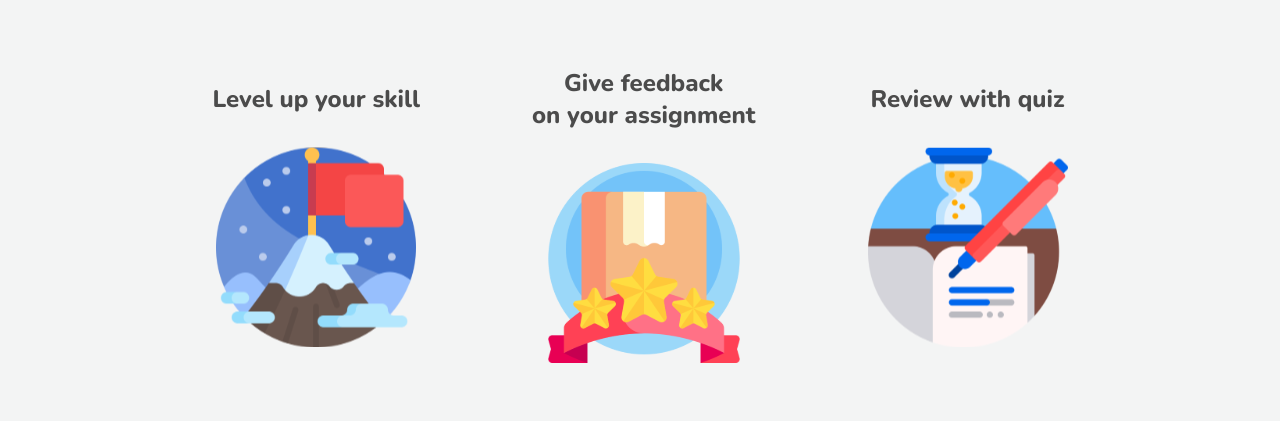
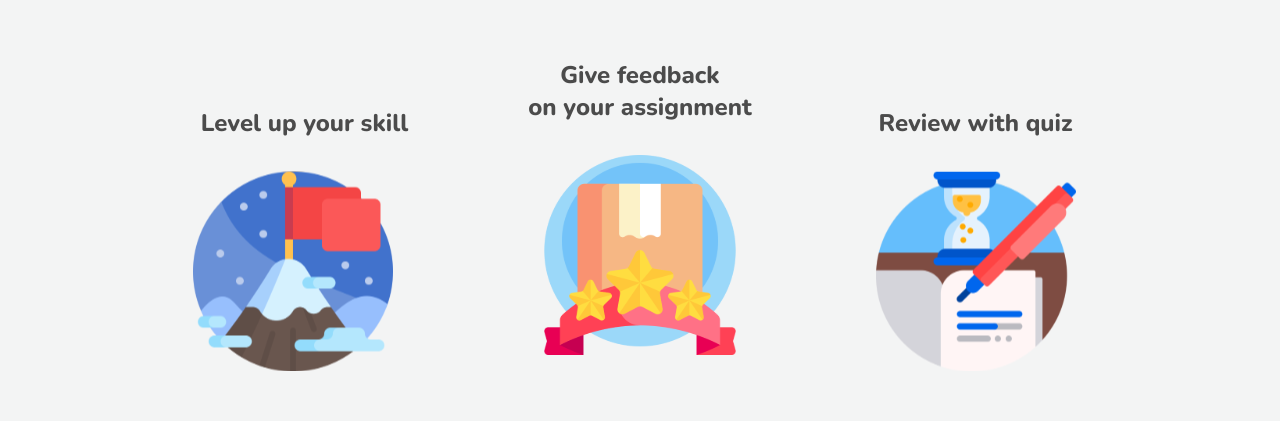
Before and after one commit to shadowbladk/ai-teach, a Next.js app: page / in a window 1280 px wide. Shown: the part 1060-1481 px from the top of the page. Built offline with nearby package versions, Linux system fonts and the light colour scheme.

Commit message:
Third section

```diff
--- a/src/pages/index.tsx
+++ b/src/pages/index.tsx
@@ -41,28 +41,34 @@ function Home() {
             </h1>
             <RecommendedCourse />
           </section>
-          <section className="flex flex-col items-center justify-center px-24 py-20 gap-14">
+          <section className="flex flex-col items-center justify-center px-24 py-20 gap-12">
             <h1 className="text-[32px] font-extrabold text-primary">
               Our Platform
             </h1>
-            <div className="flex flex-row items-center gap-28">
-              <div className="flex flex-col items-center gap-8">
-                <h2 className="text-2xl text-[#4B4B4B] font-semibold">
+            <div className="grid grid-cols-1 gap-12 md:gap-y-16 md:grid-cols-4 md:gap-x-32 lg:max-w-7xl lg:grid-cols-6 lg:gap-16 xl:gap-28">
+              <div className="lg:grid-col items-center gap-8 hidden lg:col-span-2 lg:col-start-1 lg:mt-12 lg:grid">
+                <h2 className="text-2xl text-center text-[#4B4B4B] font-semibold">
                   Level up your skill
                 </h2>
                 <Image className="w-[200px]" src={Levelup} alt={"Level up"} />
               </div>
-              <div className="flex flex-col items-center gap-8">
+              <div className="flex flex-col items-center gap-4 md:gap-8 md:col-span-2 md:col-start-2 md:justify-self-center lg:col-start-3">
                 <h2 className="text-2xl text-center text-[#4B4B4B] font-semibold">
                   Give feedback <br /> on your assignment
                 </h2>
-                <Image className="w-[200px]" src={Feedback} alt={"Feedback"} />
+                <Image className="w-[160px] md:w-[200px]" src={Feedback} alt={"Feedback"} />
               </div>
-              <div className="flex flex-col items-center gap-8">
-                <h2 className="text-2xl text-[#4B4B4B] font-semibold">
+              <div className="flex flex-col items-center gap-4 md:gap-8  md:col-span-2 lg:hidden ">
+                <h2 className="text-2xl text-center text-[#4B4B4B] font-semibold">
+                  Level up your skill
+                </h2>
+                <Image className="w-[160px] md:w-[200px]" src={Levelup} alt={"Level up"} />
+              </div>
+              <div className="flex flex-col items-center gap-4 md:gap-8 md:col-span-2 lg:mt-12">
+                <h2 className="text-2xl text-center text-[#4B4B4B] font-semibold">
                   Review with quiz
                 </h2>
-                <Image className="w-[200px]" src={Quiz} alt={"Quiz"} />
+                <Image className="w-[160px] md:w-[200px]" src={Quiz} alt={"Quiz"} />
               </div>
             </div>
           </section>
```
